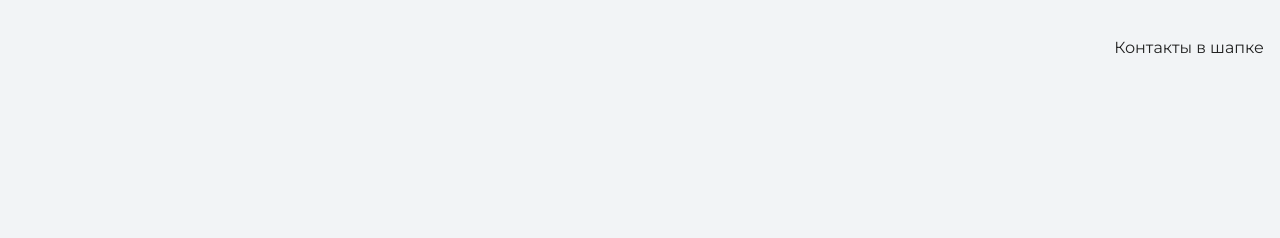
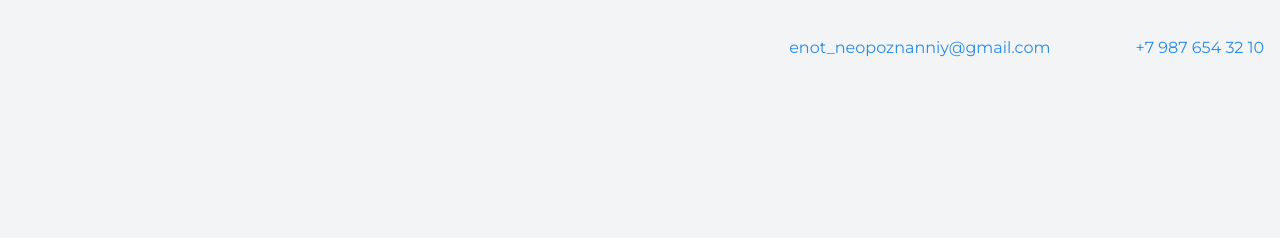
Before and after one commit to Raeel/my-site, a plain HTML site: page index.html in a window 1280 px wide. Shown: the top 238 px of the page. Drawn offline with nearby package versions, Linux system fonts and the light colour scheme.

Commit message:
Update index.html

```diff
--- a/index.html
+++ b/index.html
@@ -10,7 +10,8 @@
   <body>
     <header class="page-header">
 		<div class="container">
-      Контакты в шапке
+			<a class="header-email" href="mailto:enot_neopoznanniy@gmail.com">enot_neopoznanniy@gmail.com </a>
+			<a class="header-phone" href="tel:+79876543210">+7 987 654 32 10</a>
 		</div>
     </header>
 
```
